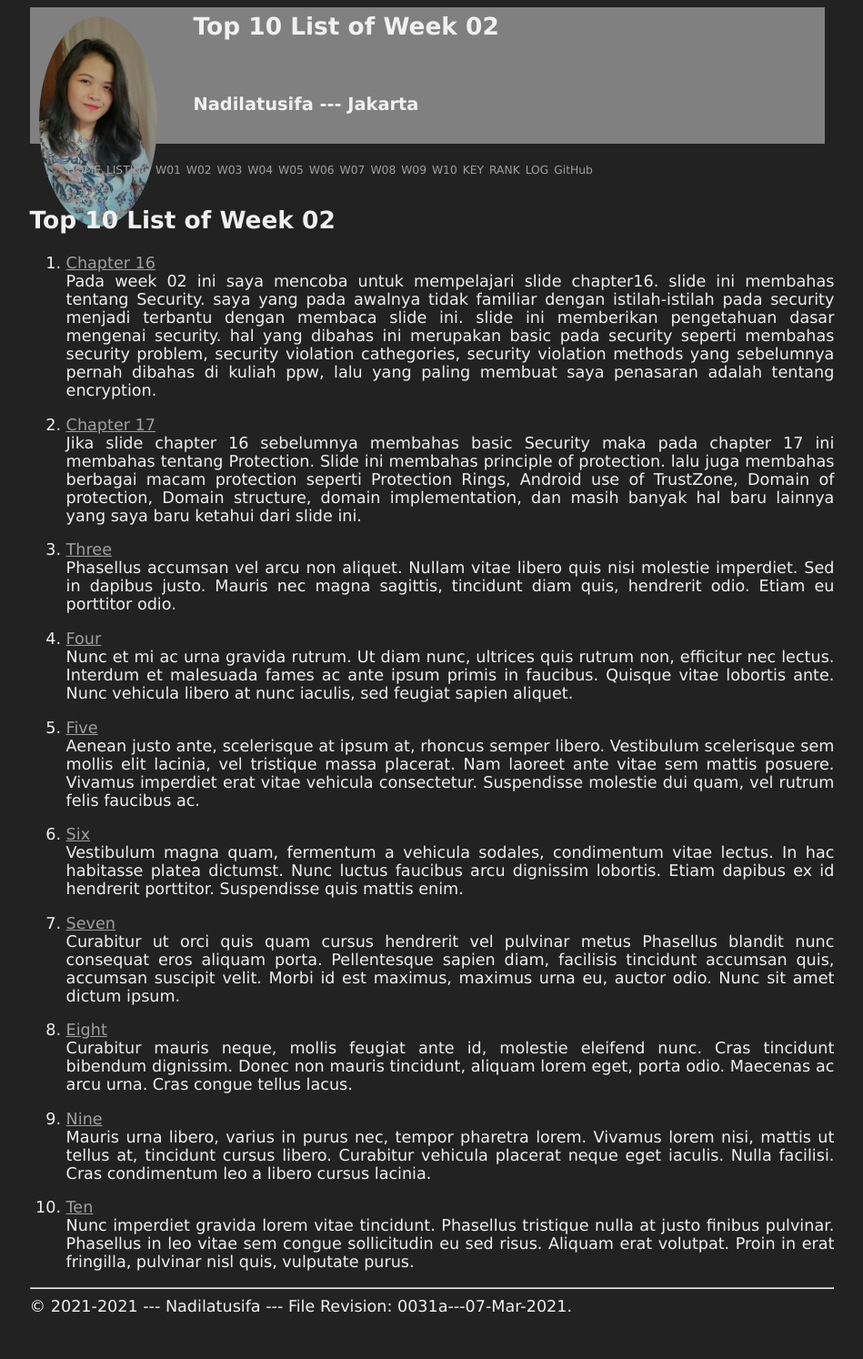
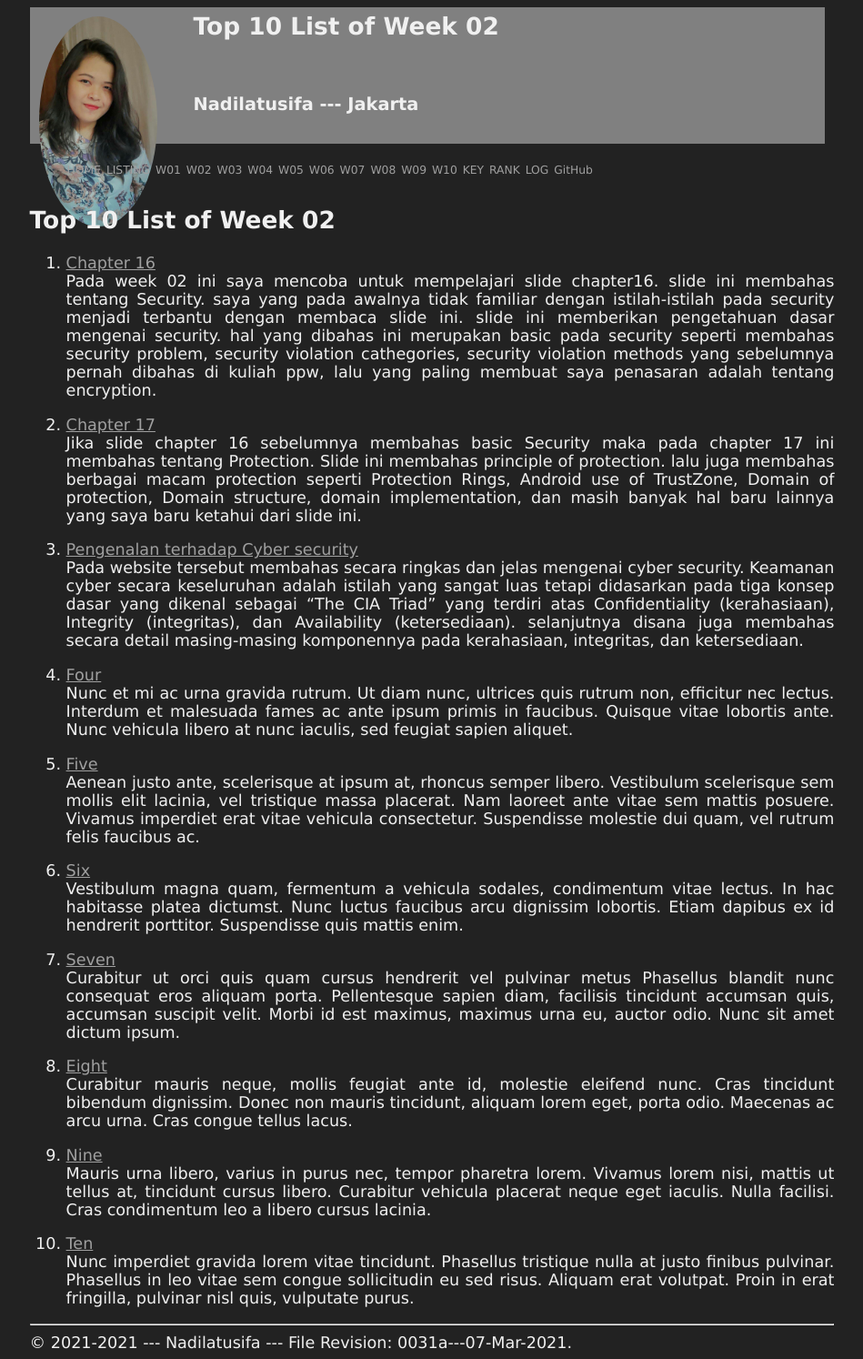
Before and after one commit to nadilatusifa12/os211, a Jekyll site: the page built from w02.md, in a window 1280 px wide. Shown: the whole page at 91% size, without its empty margins (165-1114 px from the left). Built offline with Jekyll 4.4.1, drawn with Linux system fonts in a browser that asks for light colours; our own code applies the rules of GitHub Pages for plain Markdown files; before the commit the page ends 1454 px from its top, so only the background shows below that.

Commit message:
Update w02.md

```diff
--- a/w02.md
+++ b/w02.md
@@ -16,12 +16,10 @@ Jika slide chapter 16 sebelumnya membahas basic Security maka pada chapter 17 in
 Slide ini membahas principle of protection. lalu juga membahas berbagai macam protection seperti Protection Rings, Android use of TrustZone,
 Domain of protection, Domain structure, domain implementation, dan masih banyak hal baru lainnya yang saya baru ketahui dari slide ini.
 
-3. [Three](https://en.wikipedia.org/wiki/3)<br>
-Phasellus accumsan vel arcu non aliquet.
-Nullam vitae libero quis nisi molestie imperdiet.
-Sed in dapibus justo.
-Mauris nec magna sagittis, tincidunt diam quis, hendrerit odio.
-Etiam eu porttitor odio.
+3. [Pengenalan terhadap Cyber security](https://www.jagoanhosting.com/blog/pengetahuan-lengkap-tentang-ilmu-cyber-security/)<br>
+Pada website tersebut membahas secara ringkas dan jelas mengenai cyber security.
+Keamanan cyber secara keseluruhan adalah istilah yang sangat luas tetapi didasarkan pada tiga konsep dasar yang dikenal sebagai “The CIA Triad” yang terdiri atas Confidentiality (kerahasiaan), Integrity (integritas), dan Availability (ketersediaan). selanjutnya disana juga membahas secara detail masing-masing komponennya pada
+kerahasiaan, integritas, dan ketersediaan.
 
 4. [Four](https://en.wikipedia.org/wiki/4)<br>
 Nunc et mi ac urna gravida rutrum.
```
